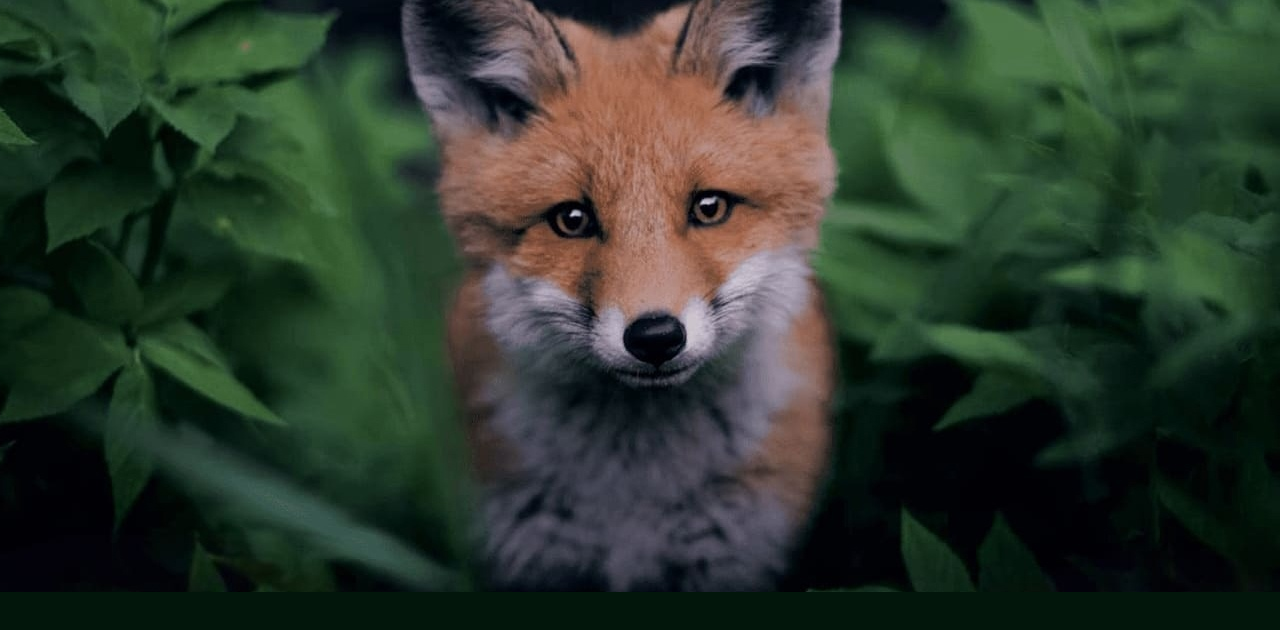
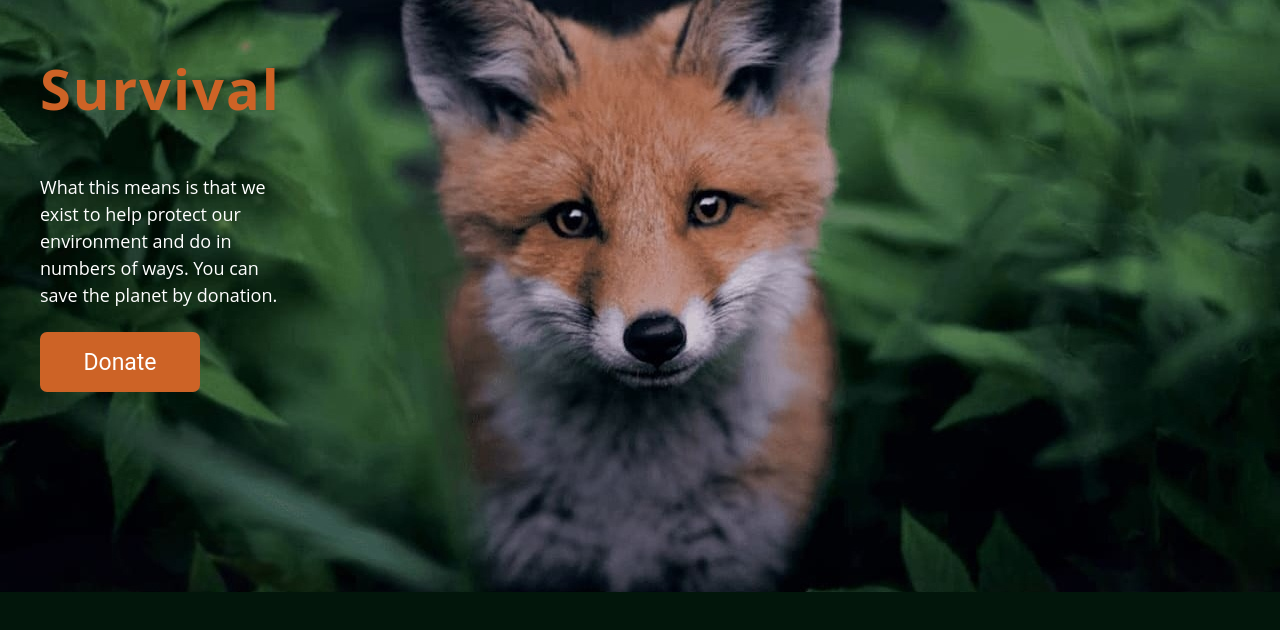
Before and after one commit to SA50-X-19/SA50-2-19EgorIlenko, a plain HTML site: page wildlife/index.html in a window 1280 px wide. Shown: the part 128-758 px from the top of the page. Drawn offline with Linux system fonts and the light colour scheme.

Commit message:
feat: css code done

```diff
--- a/wildlife/style.css
+++ b/wildlife/style.css
@@ -106,3 +106,66 @@ a{
     width: 1440px;
     justify-content: center;
 }
+
+.survival{
+    display: flex;
+    align-items: flex-end;
+    height: 460px;
+    width: 395px;
+    justify-content: flex-end;
+}
+
+.survival_block{
+    width: 275px;
+    height: 340px;
+    display: flex;
+    flex-direction:column;
+    justify-content: space-between;
+}
+
+.survival_glava{
+    font-size: 28px;
+    font-style: normal;
+    font-weight: 400;
+    line-height: 72px;
+    letter-spacing: 2px;
+    text-align: left;
+    color: #CD6326;
+}
+
+.survival_text{
+    font-size: 18px;
+    font-style: normal;
+    font-weight: 400;
+    line-height: 27px;
+    letter-spacing: 0em;
+    width: 240px;
+    height: 108px;
+    text-align: left;
+    color: white;
+}
+
+.button{
+    width: 160px;
+    height: 60px;
+    background-color:#CD6326;
+    display: flex;
+    justify-content:center;
+    align-items:center;
+    font-family: Roboto;
+    font-style: normal;
+    font-weight: normal;
+    font-size: 23px;
+    line-height: 27px;
+    text-align: center;
+    color: #F7F7F7;
+    color:white;
+    border-radius: 7px;
+    text-decoration: none;
+}
+
+
+.button:hover{
+    transition: 1s;
+    transform: scale(1.2);
+}
```
